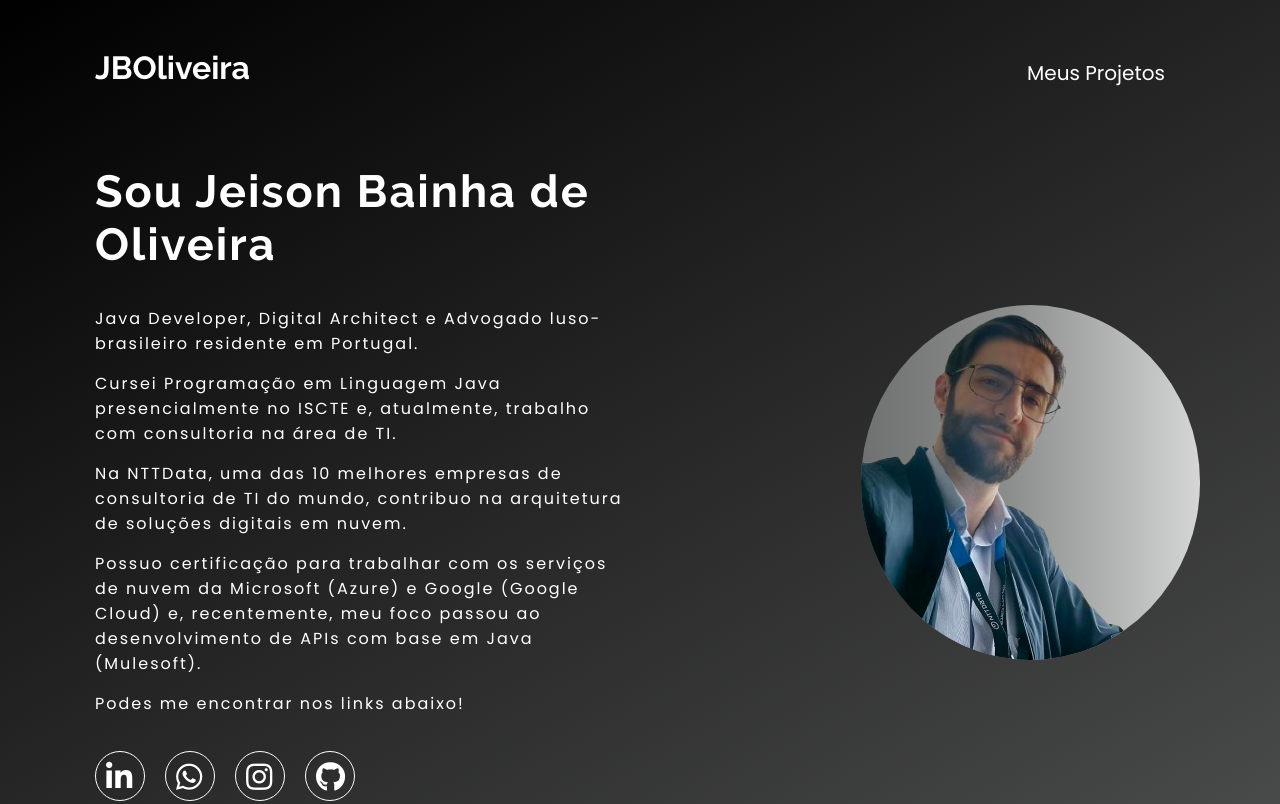
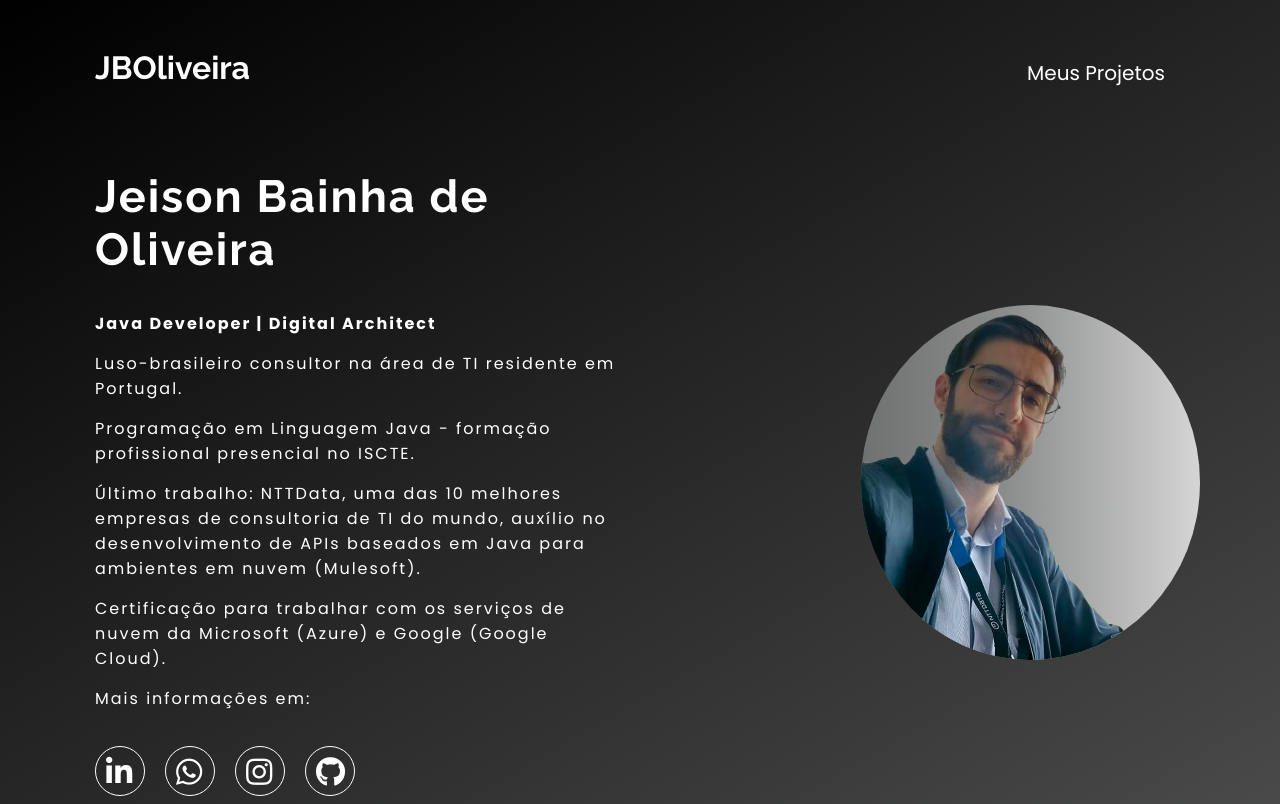
Before and after one commit to JBOliveira-pt/portfolio, a plain HTML site: page index.html in a window 1280 px wide. Shown: the top 804 px of the page. Drawn offline with nearby package versions, Linux system fonts and the light colour scheme.

Commit message:
Update index.html

```diff
--- a/index.html
+++ b/index.html
@@ -38,12 +38,13 @@
 
     <section class="home">
         <div class="informacoes">
-            <h1>Sou Jeison Bainha de Oliveira</h1>
-            <p>Java Developer, Digital Architect e Advogado luso-brasileiro residente em Portugal.</p>
-            <p>Cursei Programação em Linguagem Java presencialmente no ISCTE e, atualmente, trabalho com consultoria na área de TI.</p>
-            <p>Na NTTData, uma das 10 melhores empresas de consultoria de TI do mundo, contribuo na arquitetura de soluções digitais em nuvem.</p>
-            <p>Possuo certificação para trabalhar com os serviços de nuvem da Microsoft (Azure) e Google (Google Cloud) e, recentemente, meu foco passou ao desenvolvimento de APIs com base em Java (Mulesoft).</p>
-            <p>Podes me encontrar nos links abaixo!</p>
+            <h1>Jeison Bainha de Oliveira</h1>
+            <p><strong>Java Developer | Digital Architect</strong></p>
+            <p>Luso-brasileiro consultor na área de TI residente em Portugal.</p>
+            <p>Programação em Linguagem Java - formação profissional presencial no ISCTE.</p>
+            <p>Último trabalho: NTTData, uma das 10 melhores empresas de consultoria de TI do mundo, auxílio no desenvolvimento de APIs baseados em Java para ambientes em nuvem (Mulesoft).</p>
+            <p>Certificação para trabalhar com os serviços de nuvem da Microsoft (Azure) e Google (Google Cloud).</p>
+            <p>Mais informações em:</p>
             <ul class="redes-sociais">
                 <li>
                     <a href="https://www.linkedin.com/in/jboliveira-pt/" title="Ir para o LikedIn" target="_blank">
@@ -58,13 +59,13 @@
                     </a>
                 </li>
                 <li>
-                    <a href="https://www.instagram.com/jboliveira_oficial/" title="Ir para o Instagram">
+                    <a href="https://www.instagram.com/jboliveira.pt/" title="Ir para o Instagram">
                         <i class="fab fa-instagram">
                         </i>
                     </a>
                 </li>
                 <li>
-                    <a href="https://github.com/JBOliveiraa" title="Ir para o GitHub">
+                    <a href="https://github.com/JBOliveira-pt" title="Ir para o GitHub">
                         <i class="fab fa-github">
                         </i>
                     </a>
```
